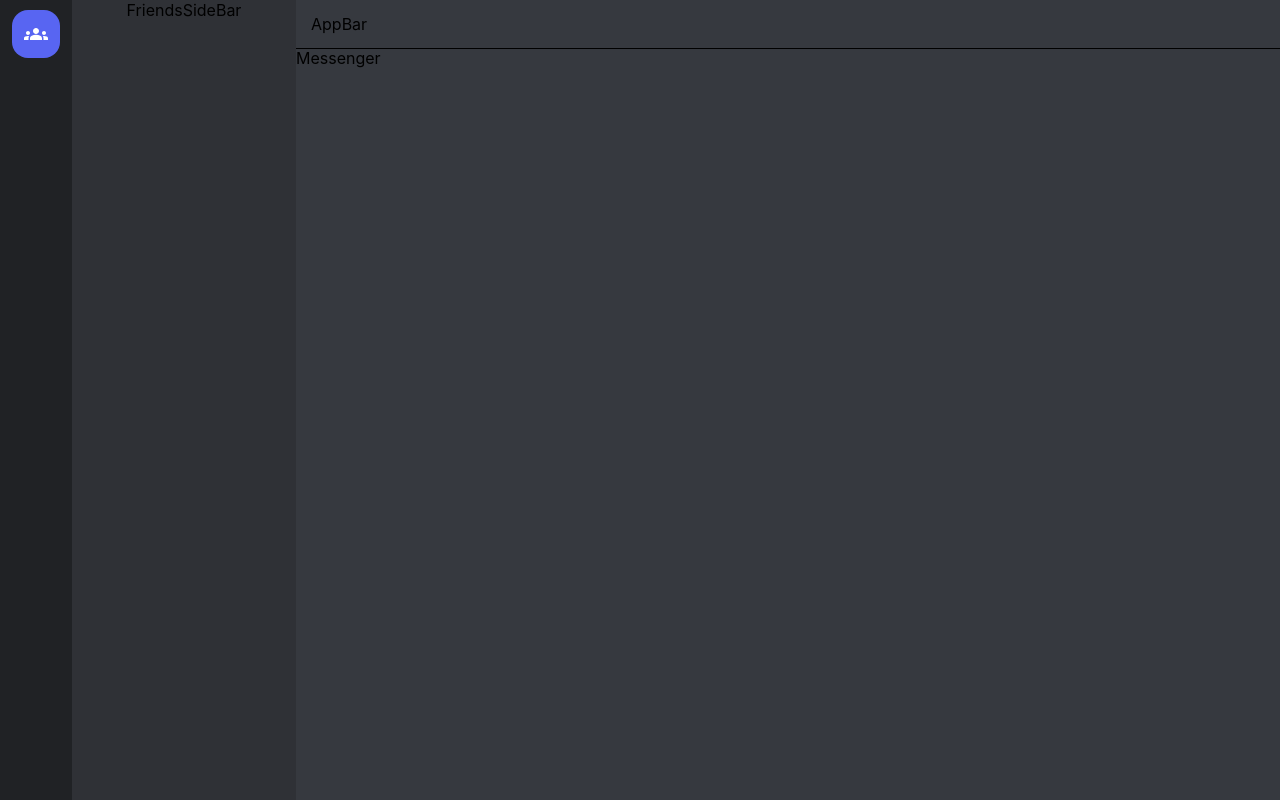
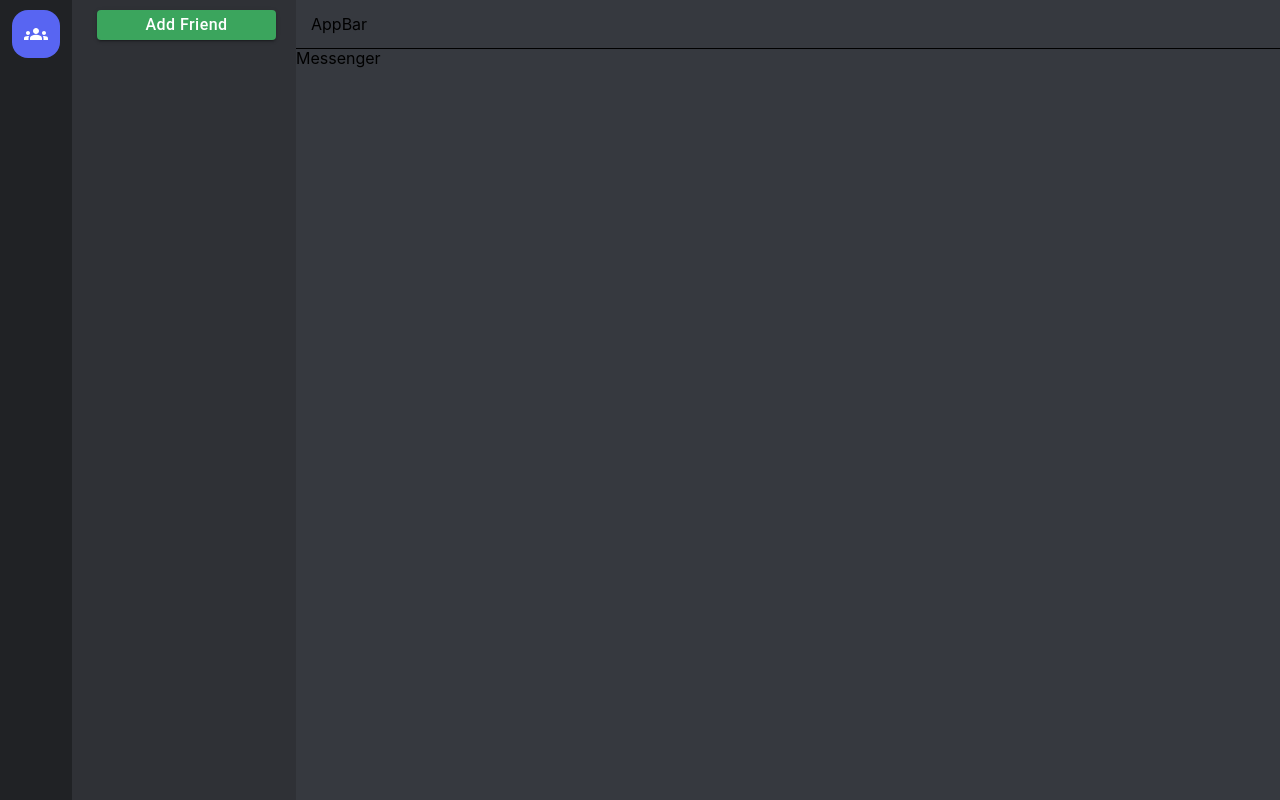
Before and after one commit to hatembenmahjouba/discord-clone, a React (Create React App) app: page /dashboard in a window 1280 px wide. Built offline with nearby package versions, Linux system fonts and the light colour scheme.

Commit message:
add friend button

```diff
--- /dev/null
+++ b/src/components/FriendsSideBar/AddFriendButton.js
@@ -0,0 +1,27 @@
+import React from 'react';
+import CustomPrimaryButton from '../UI/CustomPrimaryButton';
+
+const additionalStyles = {
+  marginTop: '10px',
+  marginLeft: '5px',
+  width: '80%',
+  height: '30px',
+  background: '#3ba55d',
+};
+
+const AddFriendButton = () => {
+  const handleOpenAddFriendDialog = () => {
+    console.log('add friend');
+  };
+  return (
+    <>
+      <CustomPrimaryButton
+        additionalStyles={additionalStyles}
+        label='Add Friend'
+        onClick={handleOpenAddFriendDialog}
+      />
+    </>
+  );
+};
+
+export default AddFriendButton;
--- a/src/components/FriendsSideBar/FriendsSideBar.js
+++ b/src/components/FriendsSideBar/FriendsSideBar.js
@@ -1,5 +1,6 @@
 import React from 'react';
 import { styled } from '@mui/system';
+import AddFriendButton from './AddFriendButton';
 
 const MainContainer = styled('div')({
   width: '224px',
@@ -11,7 +12,11 @@ const MainContainer = styled('div')({
 });
 
 const FriendsSideBar = () => {
-  return <MainContainer>FriendsSideBar</MainContainer>;
+  return (
+    <MainContainer>
+      <AddFriendButton />
+    </MainContainer>
+  );
 };
 
 export default FriendsSideBar;
```
